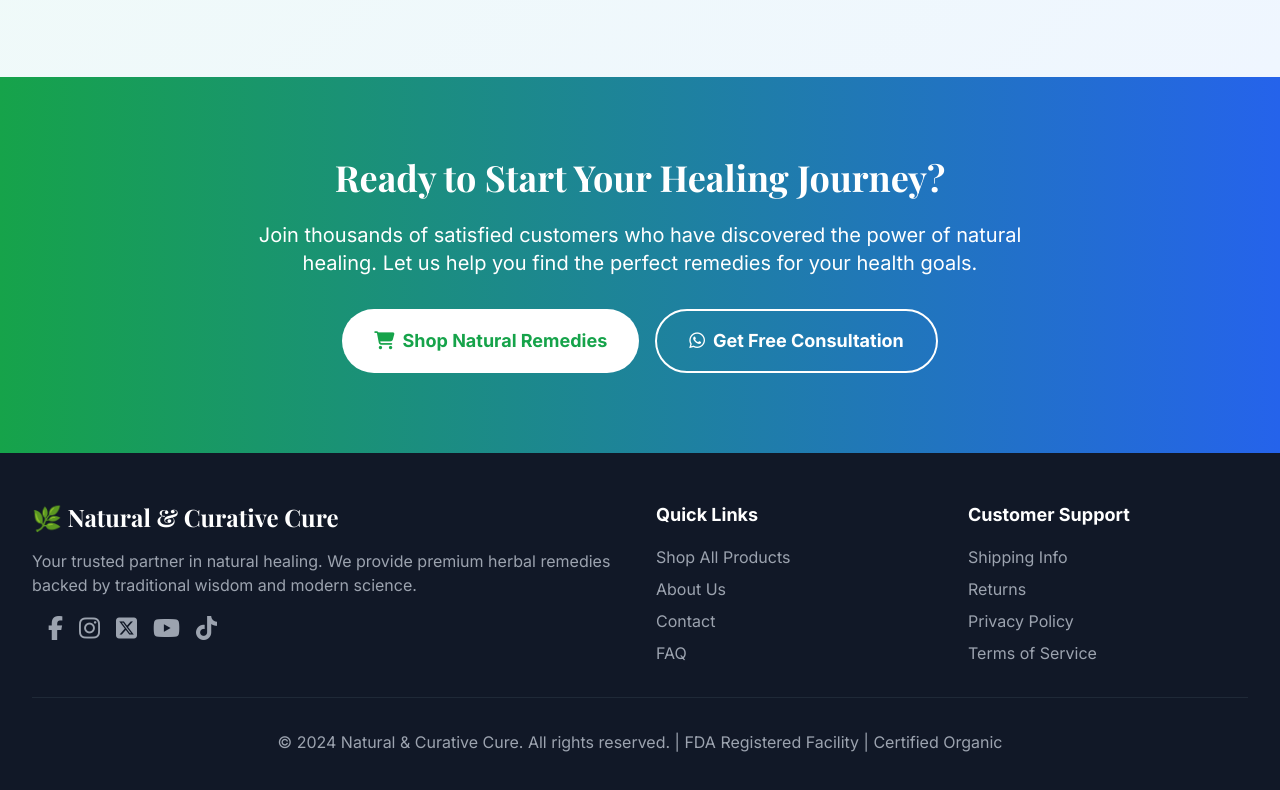
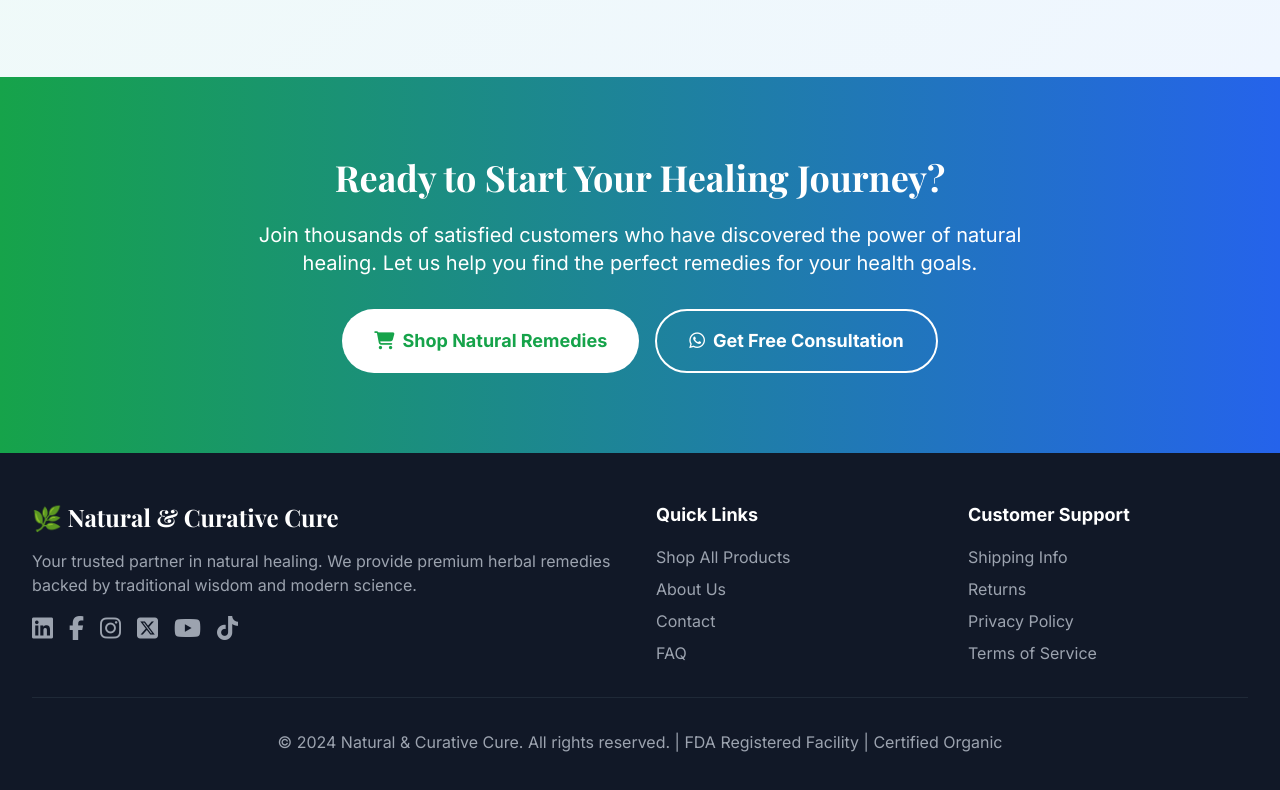
Before and after one commit to ikpemhinoghena/natural-and-curative-cure, a plain HTML site: page about.html in a window 1280 px wide. Shown: the part 4070-4860 px from the top of the page. Drawn offline with nearby package versions, Linux system fonts and the light colour scheme.

Commit message:
icons done

```diff
--- a/about.html
+++ b/about.html
@@ -518,8 +518,8 @@
                         backed by traditional wisdom and modern science.
                     </p>
                     <div class="flex space-x-4">
-                        <a href="#" class="text-gray-400 hover:text-white text-2xl">
-                            <i class="fa-brands fa-square-linkedin"></i>
+                        <a href="https://www.linkedin.com/" class="text-gray-400 hover:text-white text-2xl">
+                            <i class="fa-brands fa-linkedin"></i>
                         </a>
                         <a href="https://www.facebook.com/people/Dr-Steven-Historical-Herbs/100064834728474/"
                             class="text-gray-400 hover:text-white text-2xl">
```
Also changed, not shown: contact.html (+2 -2 lines), index.html (+2 -2 lines), shop.html (+2 -2 lines).
